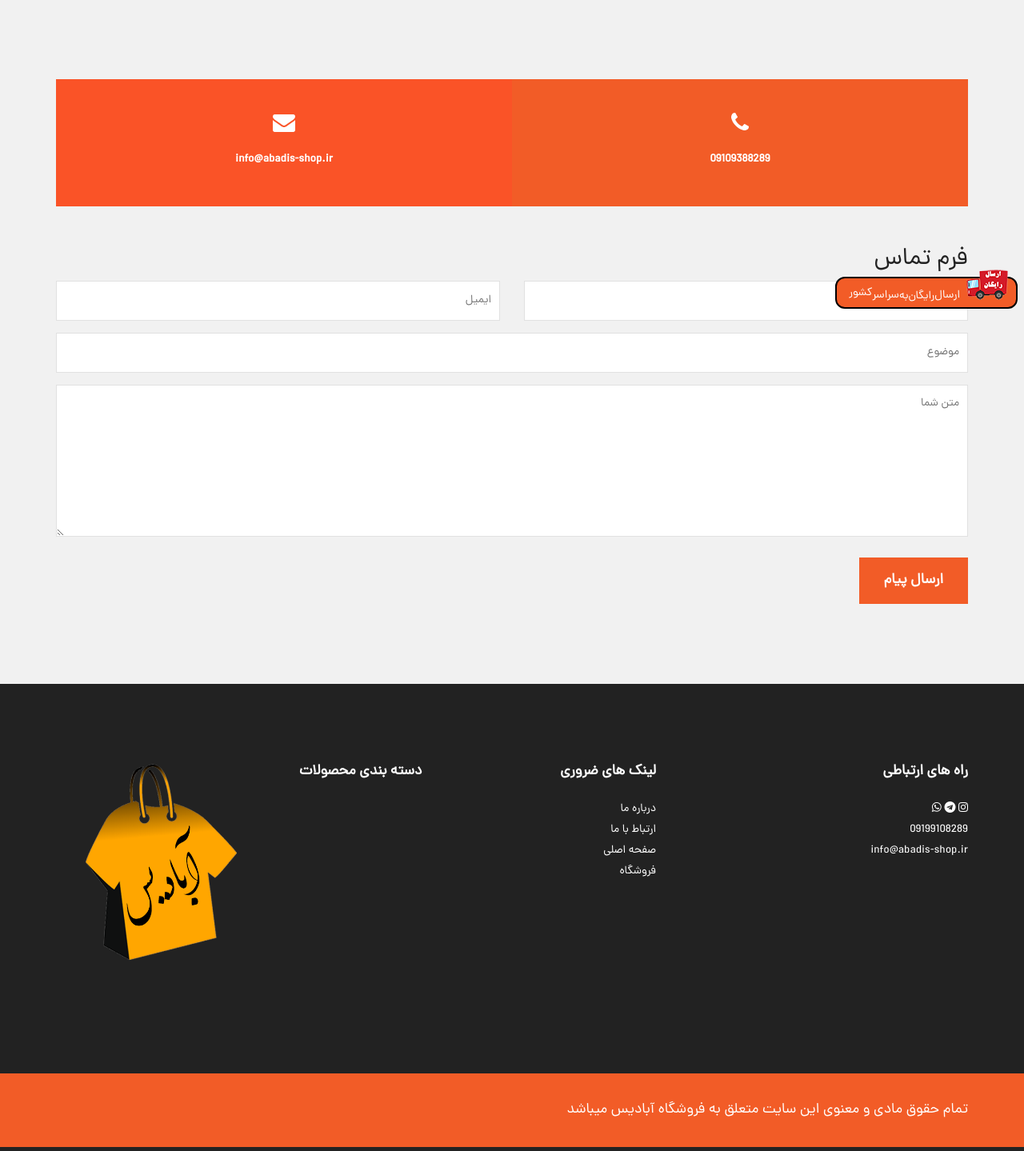
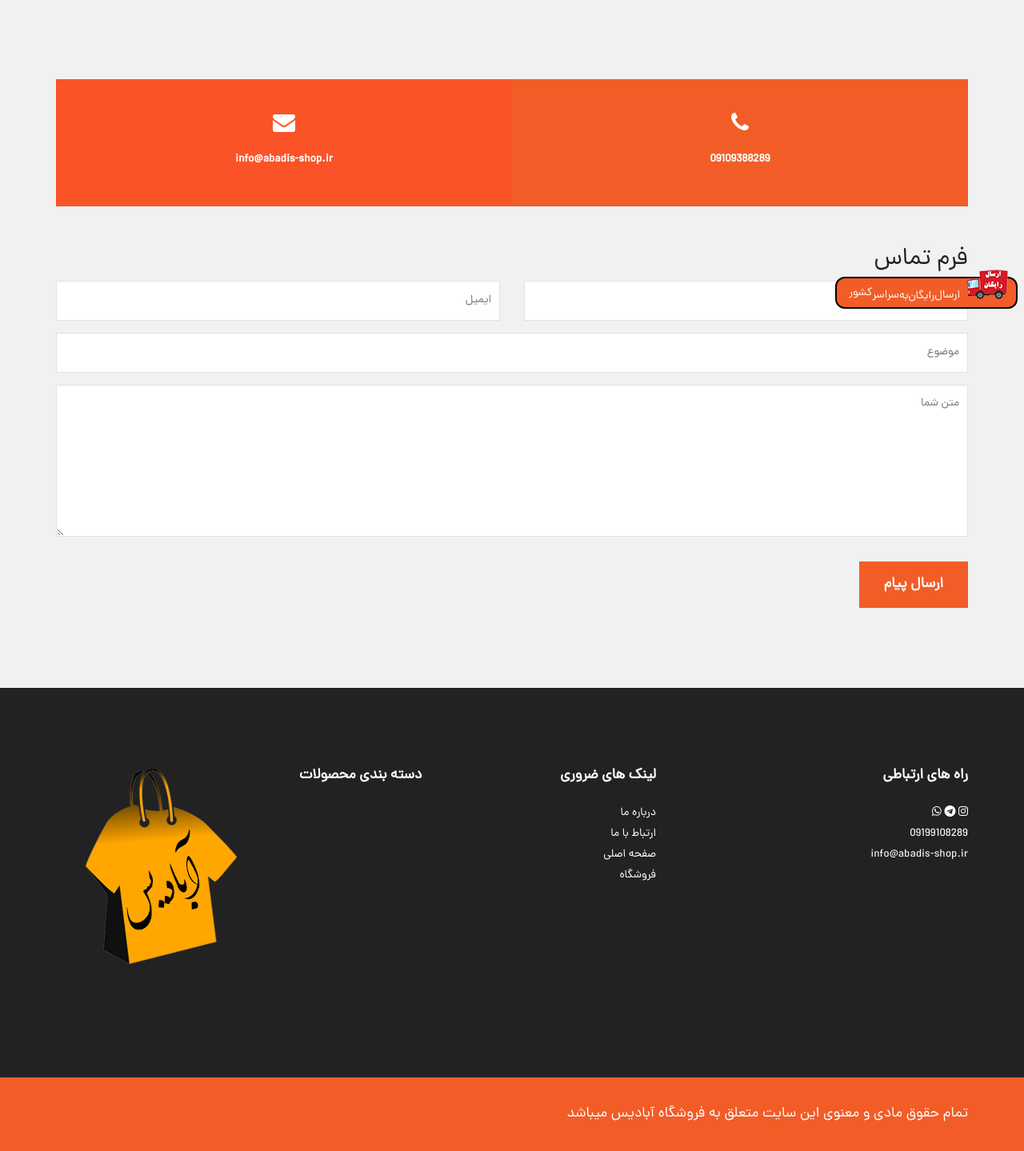
Before and after one commit to armin70/eshop, a Django app: page /contact in a window 1280 px wide. Shown: the part 406-1845 px from the top of the page at 80% size. Run offline with Django 3.2, Linux system fonts and the light colour scheme; data that the repository does not hold is empty; some libraries are stand-ins or nearby versions; some web fonts are replaced.

Commit message:
style name change

```diff
--- a/static_files/style.css
+++ b/static_files/styles.css
@@ -3465,6 +3465,7 @@ ol {
     font-size: 18px;
     transition: all .5s;
     display: inline-block;
+    margin-top: 5px;
 }
 
 .form-style button:hover,
--- a/templates/base.html
+++ b/templates/base.html
@@ -27,7 +27,7 @@
     <!-- bootstrap css -->
     <link rel="stylesheet" href="{% static 'css/bootstrap.min.css' %}">
     <!-- style.css -->
-    <link rel="stylesheet" href="{% static 'style.css' %}">
+    <link rel="stylesheet" href="{% static 'styles.css' %}">
     <!-- responsive.css -->
     <link rel="stylesheet" href="{% static 'css/responsive.css' %}">
 
```
